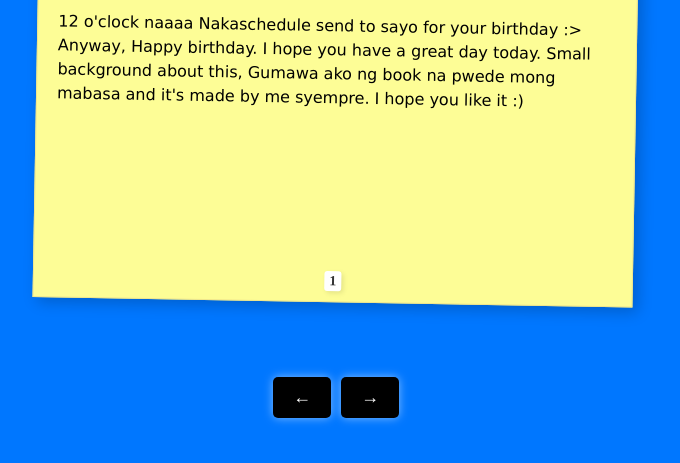
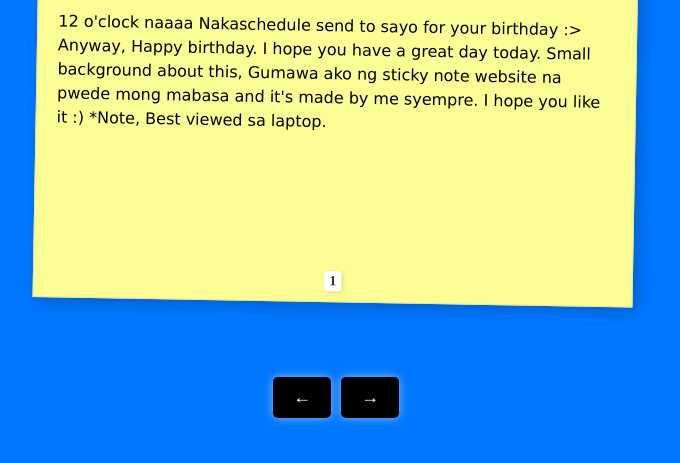
Before and after one commit to ufbruc/for-sxphiamae, a plain HTML site: page index.html in a window 1280 px wide. Shown: the part 243-706 px from the top of the page, without its empty margins (304-984 px from the left). Drawn offline with Linux system fonts and the light colour scheme.

Commit message:
Add files via upload

```diff
--- a/index.html
+++ b/index.html
@@ -15,8 +15,8 @@
                     <p>
                         12 o'clock naaaa Nakaschedule send to sayo for your birthday :>
                         Anyway, Happy birthday. I hope you have a great day today.
-                        Small background about this, Gumawa ako ng book na pwede mong mabasa and it's
-                        made by me syempre. I hope you like it :)
+                        Small background about this, Gumawa ako ng sticky note website na pwede mong mabasa and it's
+                        made by me syempre. I hope you like it :) *Note, Best viewed sa laptop.
                     </p>
                 </div>
                 <span class="page-number">1</span>
--- a/script.js
+++ b/script.js
@@ -46,7 +46,7 @@ function adjustButtonPosition() {
     if (isMobile) {
         // Move buttons to the bottom of the sticky note
         controls.style.position = 'absolute';
-        controls.style.bottom = '-50px'; // Adjust as needed
+        controls.style.bottom = '400px'; // Adjust as needed
         controls.style.left = '80%';
         controls.style.transform = 'translateX(-50%)';
     } else {
```
Also changed, not shown: last-page.html (+0 -1 lines).
